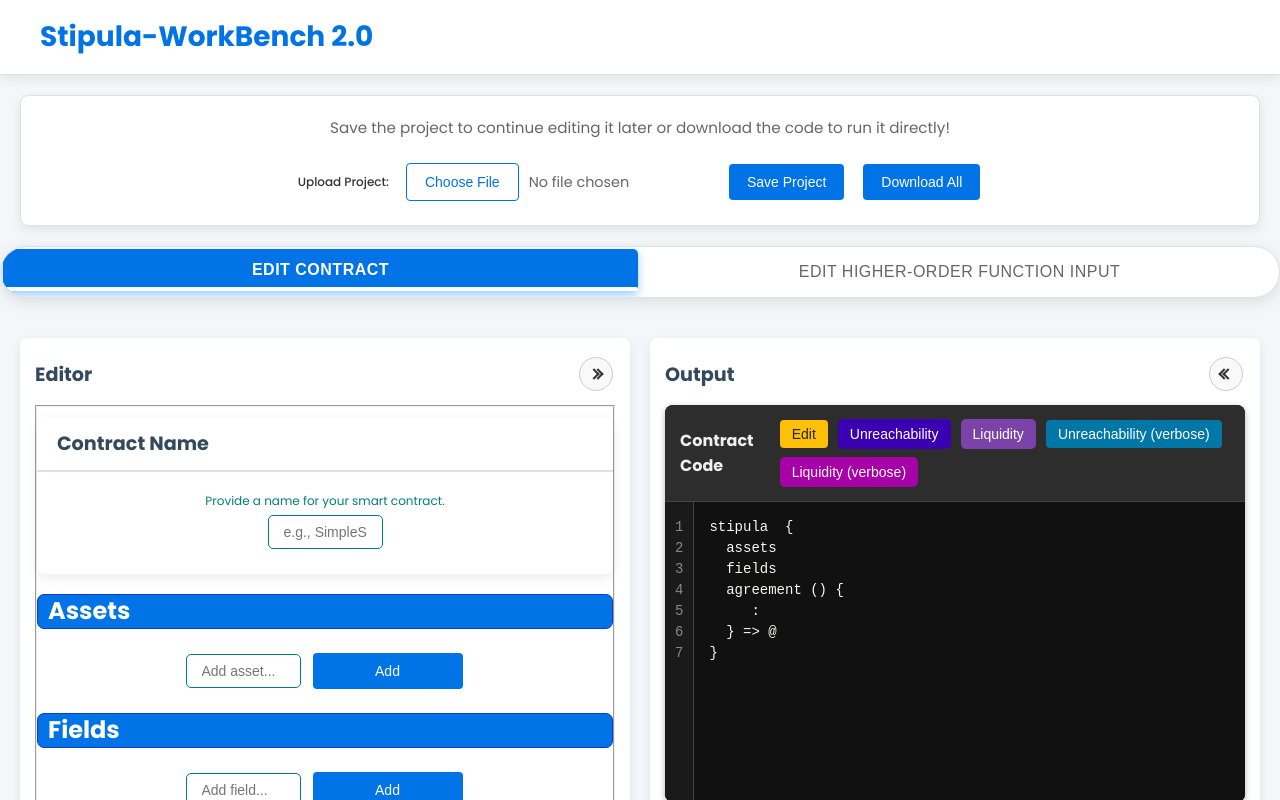
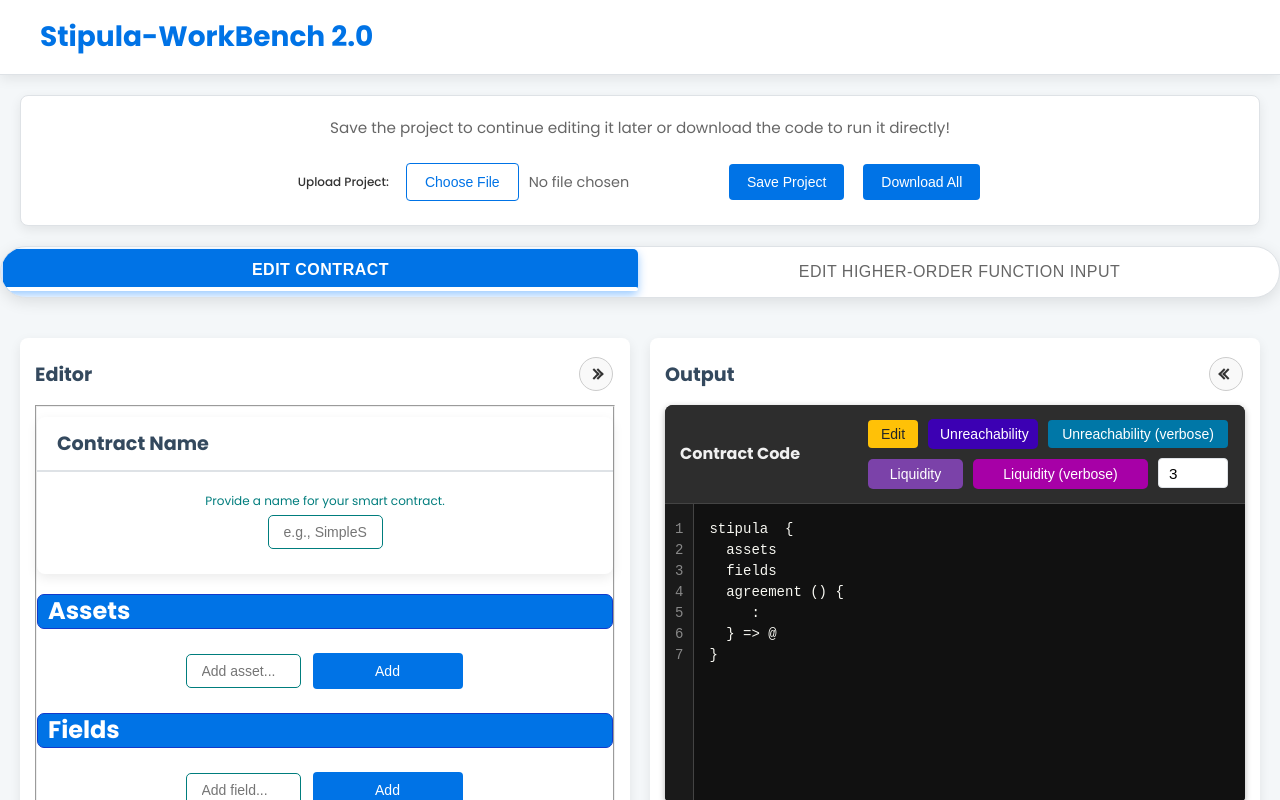
Before and after one commit to stipula-language/stipula-workbench, a React (Create React App) app in the folder frontend/: page / in a window 1280 px wide. Shown: the top 800 px of the page. Built offline with nearby package versions, Linux system fonts and the light colour scheme.

Commit message:
added function frequency input field

```diff
--- a/frontend/src/components/App.css
+++ b/frontend/src/components/App.css
@@ -738,8 +738,25 @@ li {
   color: #f0f0f0;
 }
 
-.code-actions button {
+.code-actions-1 button,
+.code-actions-2 button {
   margin-left: 8px;
+}
+
+.btn-edit { width: 50px; }
+.btn-analyze-short { width: 110px; }
+.btn-analyze { width: 180px; }
+.btn-liquidity-analyze { width: 95px; }
+.btn-liquidity-analyze-verbose { width: 175px; }
+.form-input-frequency{
+  width: 70px;
+  height: 30px;
+  margin-left: 8px;
+  padding: 10px;
+  border: 1px solid var(--border-color);
+  border-radius: 4px;
+  font-size: 0.95rem;
+  margin-top: 5px;
 }
 
 /* Container for line numbers and code */
--- a/frontend/src/components/ContractView.jsx
+++ b/frontend/src/components/ContractView.jsx
@@ -31,6 +31,7 @@ function ContractView(props) {
   const [ws, setWs] = useState(null);
   const consoleOutputRef = useRef(null);
   const textareaRef = useRef(null);
+  const [functionFrequency, setInput] = useState(3); // ← valore selezionato iniziale
 
   const [editingFunction, setEditingFunction] = useState(null);
 
@@ -136,7 +137,7 @@ function ContractView(props) {
         headers: {
           'Content-Type': 'application/json',
         },
-        body: JSON.stringify({ code: codeToAnalyze, verbose: isVerbose }),
+        body: JSON.stringify({ code: codeToAnalyze, verbose: isVerbose, functionFrequency }),
       });
       console.log("b2")
 
@@ -513,6 +514,7 @@ function ContractView(props) {
                   <div className="code-header">
                     <h3>Contract Code</h3>
                     <div className="code-actions">
+                      <div className="code-actions-1">
                         <button className="btn-edit" onClick={handleEditCode} disabled={isCodeEditable}>
                           Edit
                         </button>
@@ -524,18 +526,20 @@ function ContractView(props) {
                           {isAnalyzing && analysisType === 'short' ? "Analyzing..." : "Unreachability"}
                         </button>
                          <button
+                          className="btn-analyze"
+                          onClick={() => handleAnalyze(false)}
+                          disabled={isAnalyzing}
+                        >
+                          {isAnalyzing && analysisType === 'verbose' ? "Analyzing..." : "Unreachability (verbose)"}
+                        </button>
+                      </div>
+                      <div className="code-actions-2">
+                        <button
                           className="btn-liquidity-analyze"
                           onClick={() => handleLiquidityAnalyze(false)}
                           disabled={isAnalyzing}
                         >
                           {isAnalyzing && analysisType === 'liquidity' ? "Analyzing..." : "Liquidity"}
-                      </button>
-                       <button
-                        className="btn-analyze"
-                        onClick={() => handleAnalyze(false)}
-                        disabled={isAnalyzing}
-                      >
-                        {isAnalyzing && analysisType === 'verbose' ? "Analyzing..." : "Unreachability (verbose)"}
                         </button>
                         <button
                           className="btn-liquidity-analyze-verbose"
@@ -544,6 +548,15 @@ function ContractView(props) {
                         >
                           {isAnalyzing && analysisType === 'liquidity-verbose' ? "Analyzing..." : "Liquidity (verbose)"}
                         </button>
+                        <input
+                          type="number"
+                          min={1}
+                          value={functionFrequency}
+                          onChange={(e) => setInput(Number(e.target.value))}
+                          className="form-input-frequency"
+                          required
+                        />
+                      </div>
                     </div>
                   </div>
 
```
Also changed, not shown: 1 other file (tests, documents, lock files or other folders). Lines whose indentation alone changed are shown as unchanged.
